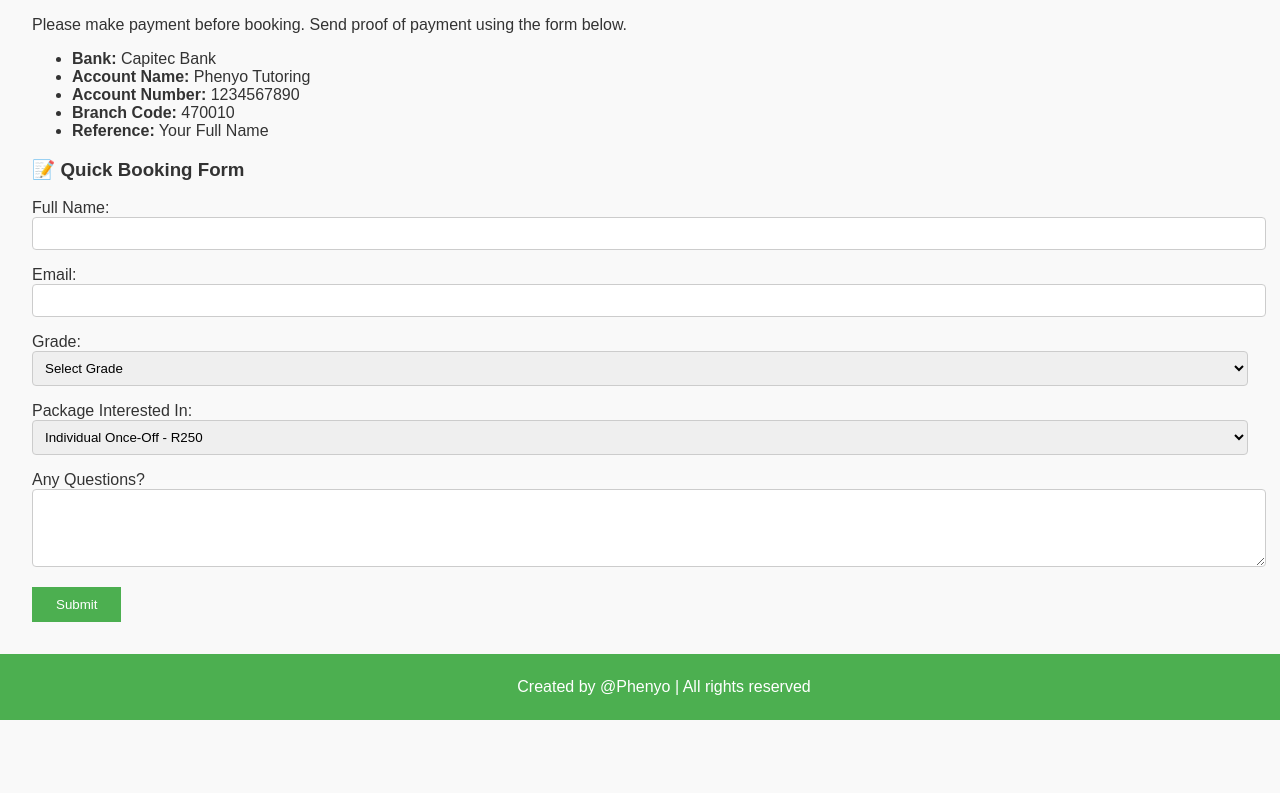
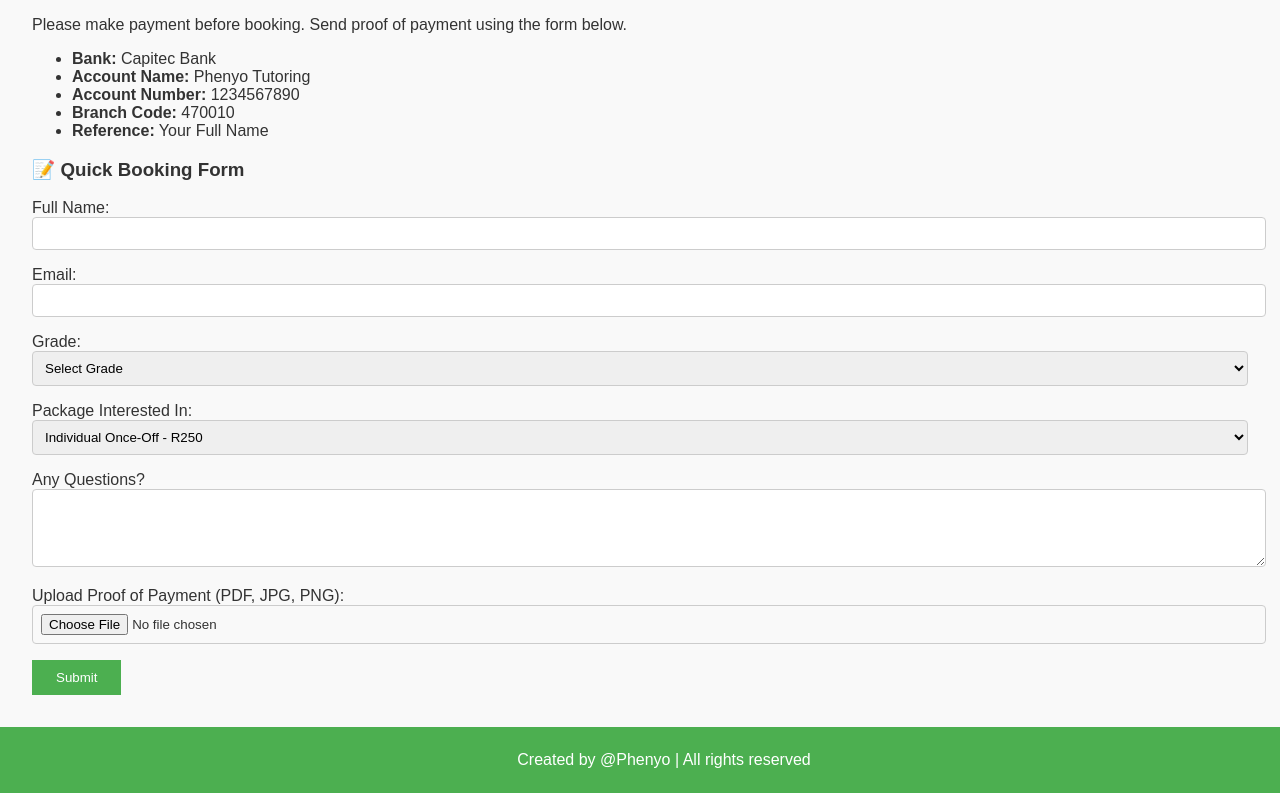
Before and after one commit to PStoppa7/lesso, a plain HTML site: page index.html in a window 1280 px wide. Shown: the part 1698-2491 px from the top of the page. Before the commit the page ends 2418 px from the top, so only its background shows below. Drawn offline with Linux system fonts and the light colour scheme.

Commit message:
Update index.html
proof payment added

```diff
--- a/index.html
+++ b/index.html
@@ -280,6 +280,10 @@
         <label for="message">Any Questions?</label>
         <textarea id="message" name="message" rows="4"></textarea>
 
+          <label for="proof">Upload Proof of Payment (PDF, JPG, PNG):</label>
+<input type="file" id="proof" name="attachment" accept=".pdf,.jpg,.jpeg,.png" />
+
+
         <button type="submit">Submit</button>
       </form>
     </section>
```
